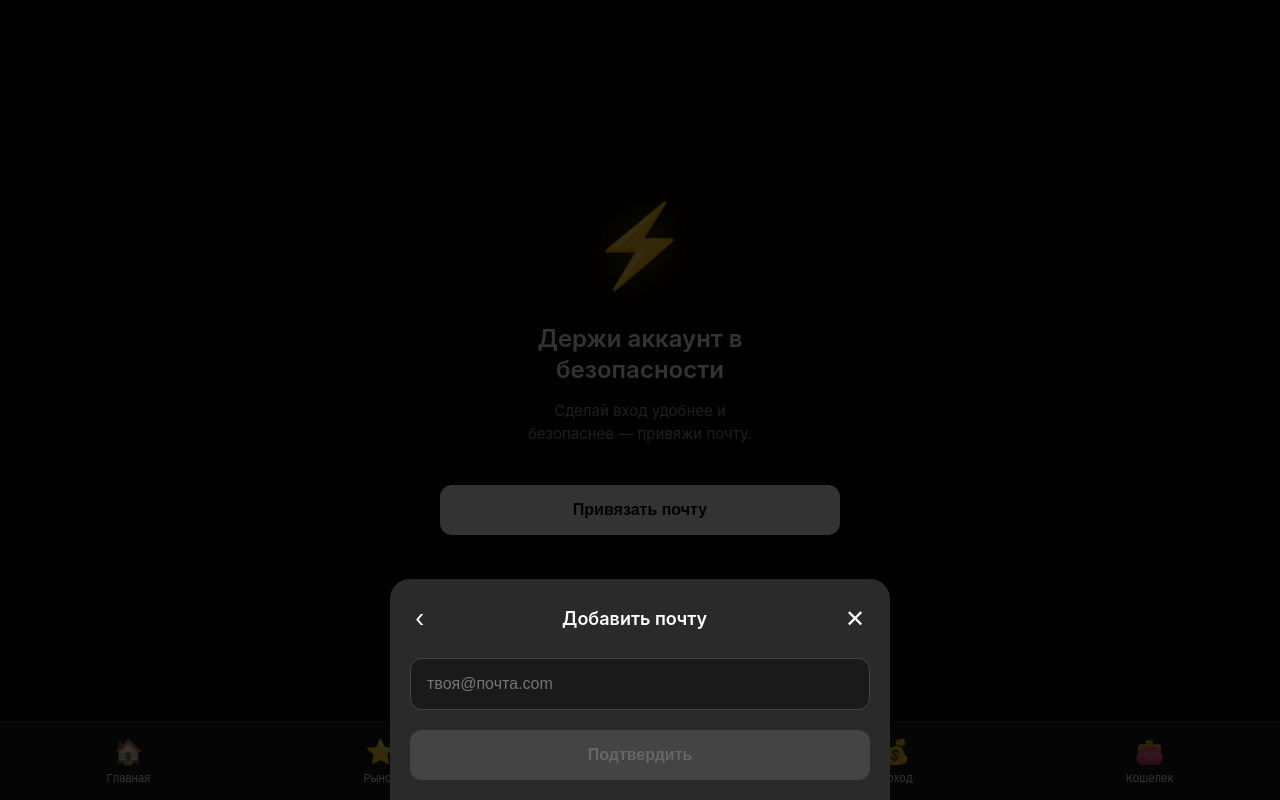
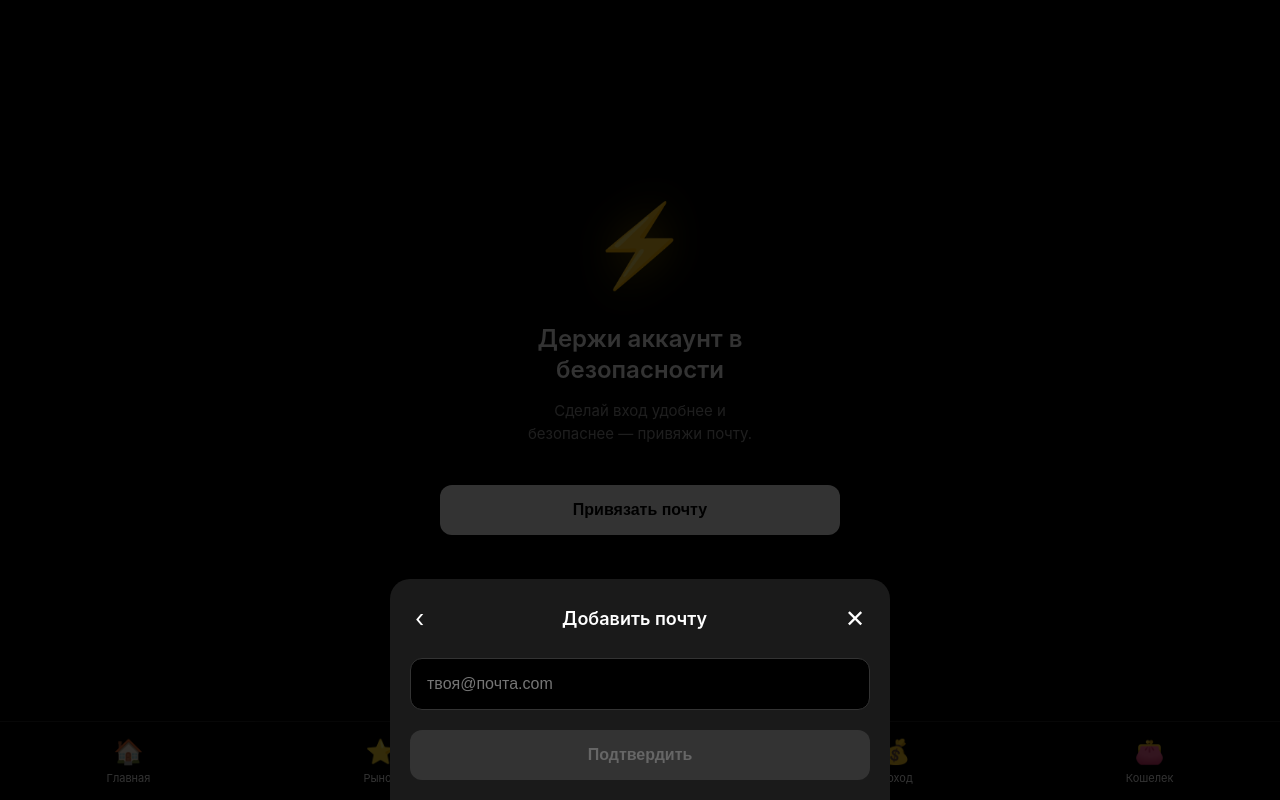
Before and after one commit to bahsusu28-cmd/telegram-bot, a website: page webapp/index.html in a window 1280 px wide. Both pictures are taken after a click on the button "Привязать почту". Drawn offline with Linux system fonts and the light colour scheme.

Commit message:
Update colors to black and white theme

```diff
--- a/webapp/index.html
+++ b/webapp/index.html
@@ -128,11 +128,11 @@
             bottom: 0;
             left: 0;
             right: 0;
-            background: #1a1a1a;
+            background: #000;
             display: flex;
             justify-content: space-around;
             padding: 10px 0;
-            border-top: 1px solid #333;
+            border-top: 1px solid #222;
         }
 
         .nav-item {
@@ -180,7 +180,7 @@
         }
 
         .modal-content {
-            background: #2a2a2a;
+            background: #1a1a1a;
             border-radius: 20px 20px 0 0;
             padding: 20px;
             width: 100%;
@@ -229,8 +229,8 @@
 
         .input-field {
             width: 100%;
-            background: #1a1a1a;
-            border: 1px solid #444;
+            background: #000;
+            border: 1px solid #333;
             border-radius: 12px;
             padding: 16px;
             color: #fff;
@@ -243,7 +243,7 @@
         }
 
         .btn-confirm {
-            background: #444;
+            background: #333;
             color: #666;
             border: none;
             border-radius: 12px;
```
